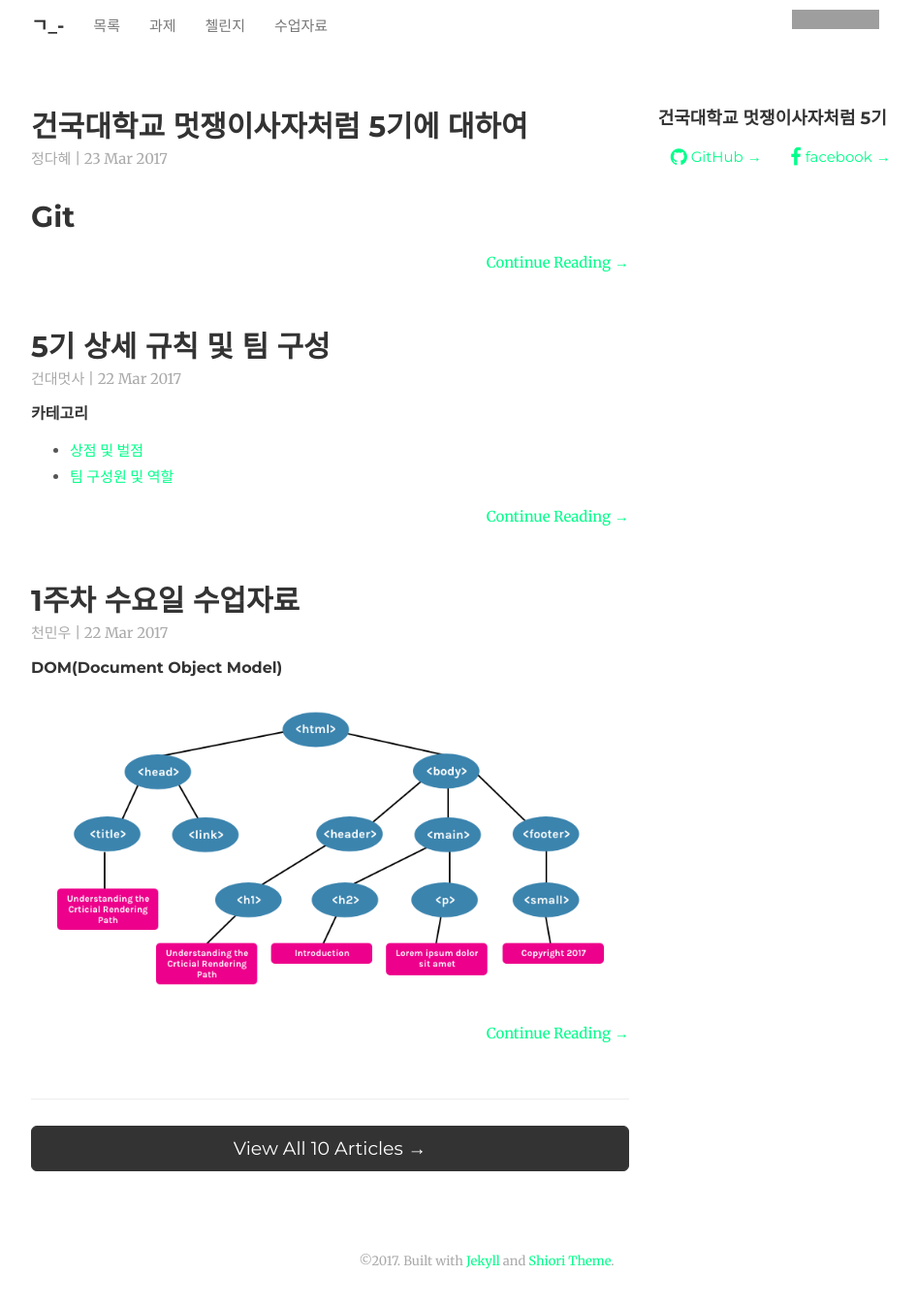
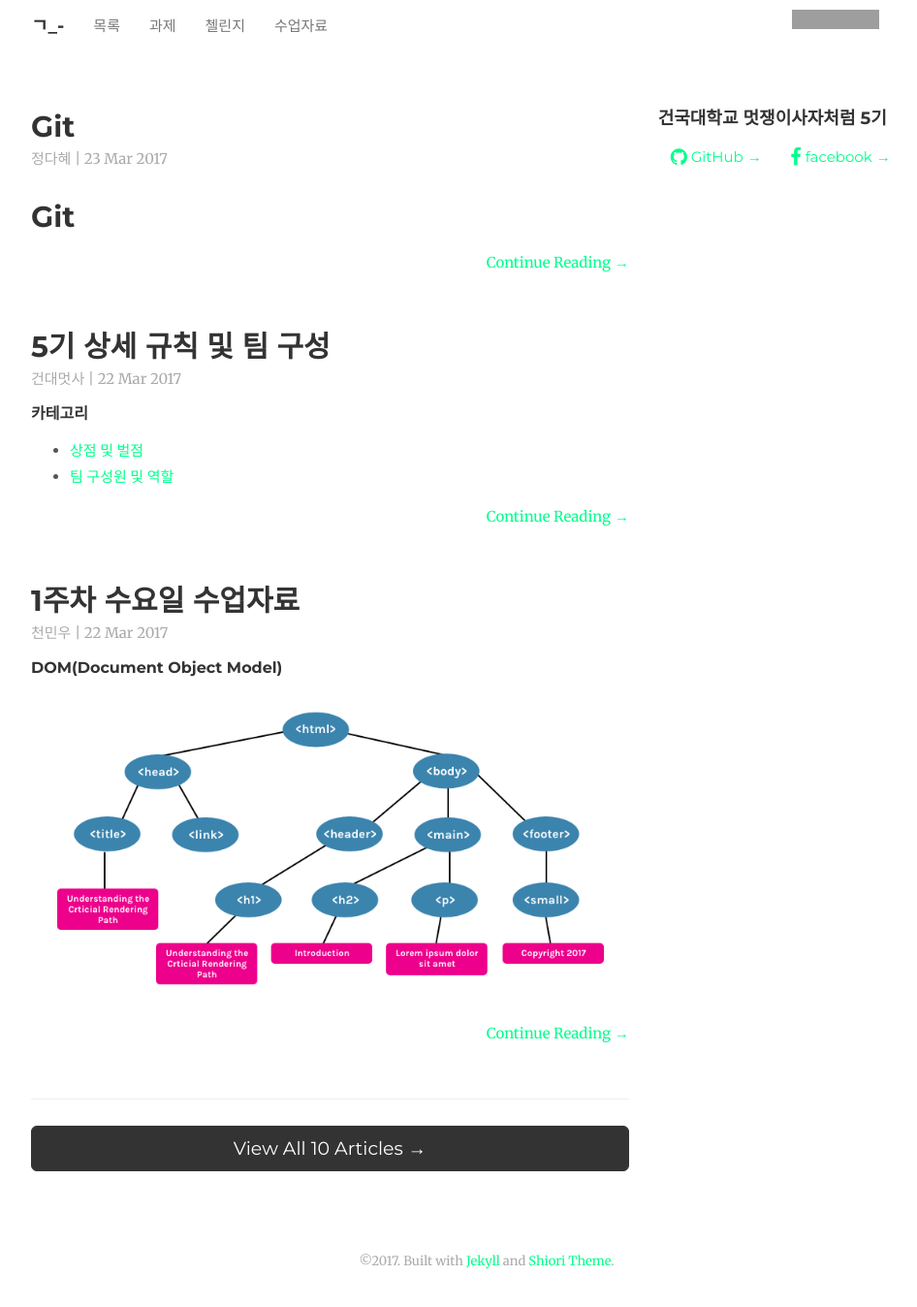
Before and after one commit to likelionkonkuk/likelionkonkuk_before_github, a Jekyll site: the page built from index.html, in a window 1280 px wide, cut to the strip 104-1457 px from the top of the page. Shown: the top 1348 px of the strip at 97% size, without its empty margins (138-1084 px from the left). Built offline with Jekyll 4.4.1, drawn with Linux system fonts in a browser that asks for light colours; nearby versions of some CDN libraries; comment, search, counter and statistics services are not loaded; grey boxes are pictures that could not be loaded.

Commit message:
Git 보조자료

```diff
--- a/_posts/2017-03-23-git.md
+++ b/_posts/2017-03-23-git.md
@@ -1,5 +1,5 @@
 ---
-title: "건국대학교 멋쟁이사자처럼 5기에 대하여"
+title: "Git"
 tag: material
 author: "정다혜"
 ---
```
